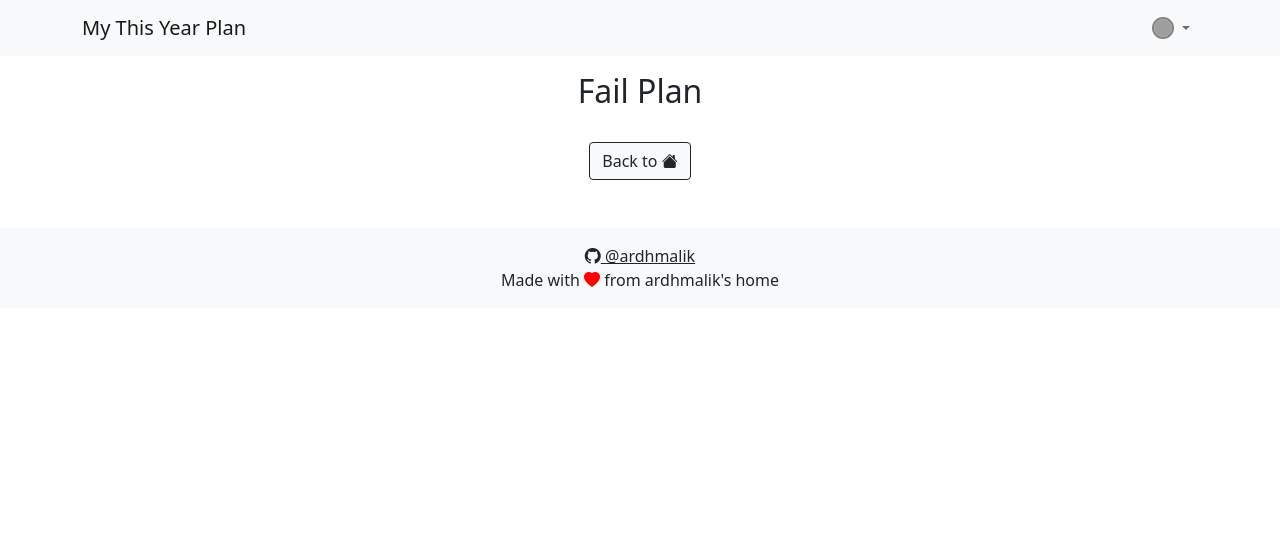
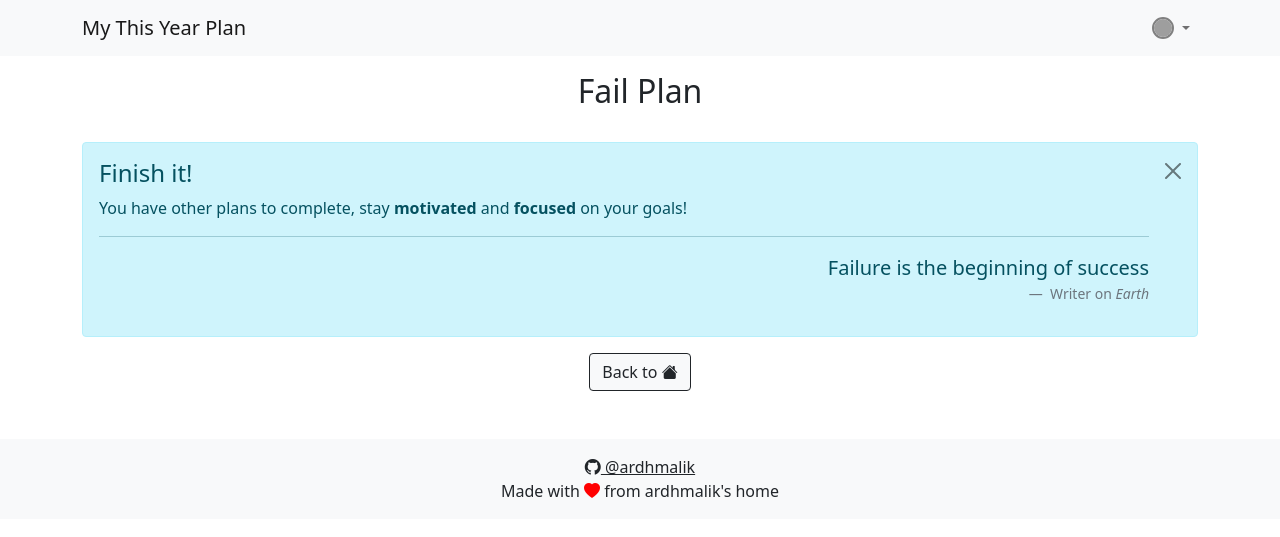
Before and after one commit to ardhmalik/mytyplan, a CodeIgniter app: page /mytyplan/index.php/plans/getFail in a window 1280 px wide. Shown: the top 537 px of the page. Run offline with CodeIgniter, Linux system fonts and the light colour scheme; the visitor is signed in with stand-in values (Sample User, id 1); data that the repository does not hold is empty; some libraries are stand-ins or nearby versions; grey boxes are pictures that could not be loaded.

Commit message:
Add alert info on splans & fplans pages

```diff
--- a/application/controllers/Plans.php
+++ b/application/controllers/Plans.php
@@ -230,6 +230,21 @@ class Plans extends CI_Controller
 		// var_dump($user);
 		// die;
 
+		$this->session->set_flashdata(
+			'sMessage',
+			'<div class="alert alert-info alert-dismissible fade show" role="alert">
+				<h4 class="alert-heading">You`re Amazing!</h4>
+				<p>Don`t be <span class="fw-bold">complacent</span> with your success, keep <span class="fw-bold">going</span> and <span class="fw-bold">focus</span> on your goals this year.</p>
+				<hr>
+				<figure class="text-end">
+					<blockquote class="blockquote">Hope you can finish this year with happiness</blockquote>
+					<figcaption class="blockquote-footer">
+						Developer on <cite title="Source Title">Earth</cite>
+				</figure>
+				<button type="button" class="btn-close" data-bs-dismiss="alert" aria-label="Close"></button>
+			</div>'
+		);
+
 		$this->load->view('sections/main', $data);
 	}
 
@@ -263,6 +278,21 @@ class Plans extends CI_Controller
 
 		// var_dump($user);
 		// die;
+
+		$this->session->set_flashdata(
+			'fMessage',
+			'<div class="alert alert-info alert-dismissible fade show" role="alert">
+				<h4 class="alert-heading">Finish it!</h4>
+				<p>You have other plans to complete, stay <span class="fw-bold">motivated</span> and <span class="fw-bold">focused</span> on your goals!</p>
+				<hr>
+				<figure class="text-end">
+					<blockquote class="blockquote">Failure is the beginning of success</blockquote>
+					<figcaption class="blockquote-footer">
+						Writer on <cite title="Source Title">Earth</cite>
+				</figure>
+				<button type="button" class="btn-close" data-bs-dismiss="alert" aria-label="Close"></button>
+			</div>'
+		);
 
 		$this->load->view('sections/main', $data);
 	}
--- a/application/views/pages/failp.php
+++ b/application/views/pages/failp.php
@@ -20,6 +20,12 @@
     // var_dump($fplans);
     // die;
     ?>
+
+    <!-- Message from action add, edit and delete plan -->
+    <div class="col-12">
+        <?= $this->session->flashdata('fMessage') ?>
+    </div>
+    <!-- End Message -->
 
     <!-- Content -->
     <?php foreach ($months as $mn) : ?>
--- a/application/views/pages/successp.php
+++ b/application/views/pages/successp.php
@@ -20,6 +20,12 @@
     // var_dump($splans);
     // die;
     ?>
+
+    <!-- Message from action add, edit and delete plan -->
+    <div class="col-12">
+        <?= $this->session->flashdata('sMessage') ?>
+    </div>
+    <!-- End Message -->
 
     <!-- Content -->
     <?php foreach ($months as $mn) : ?>
```
